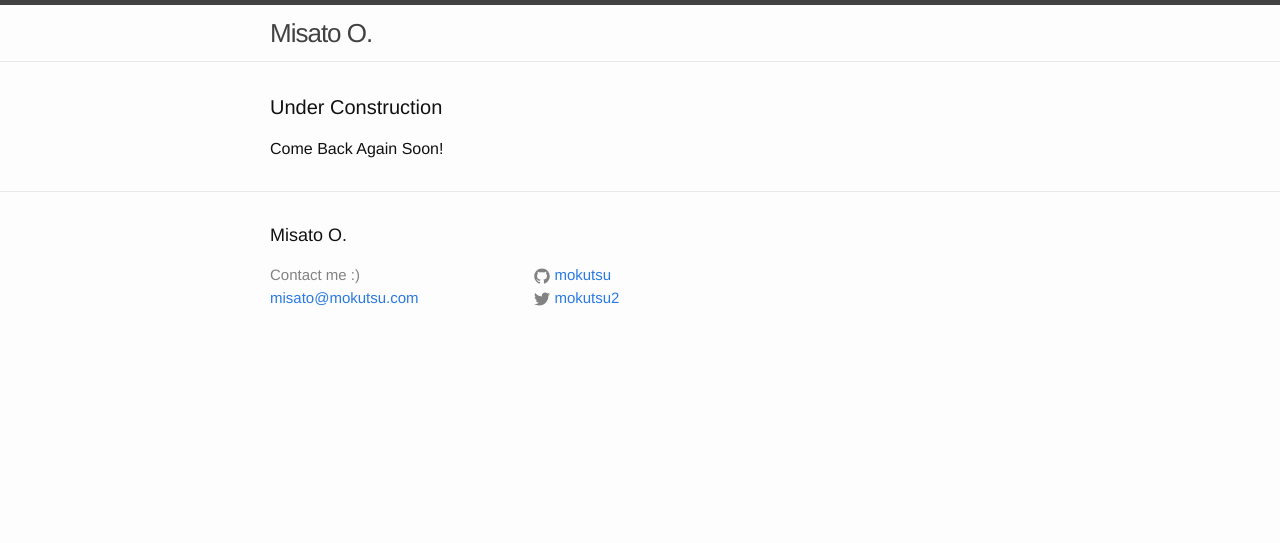
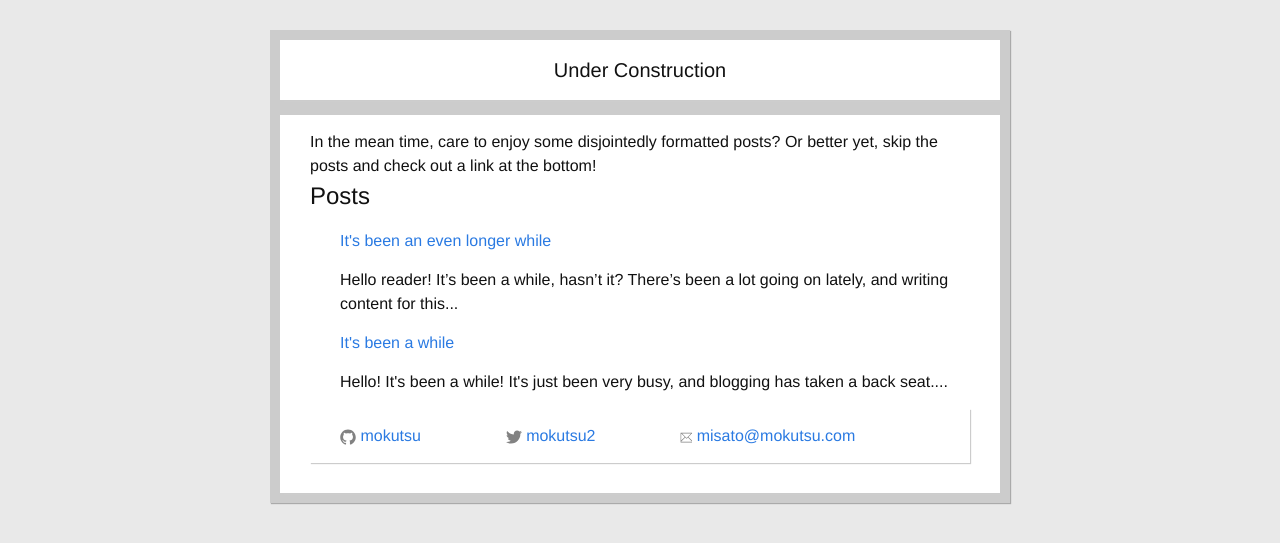
Before and after one commit to mokutsu/old_portfolio, a Jekyll site: the page built from index.md, in a window 1280 px wide. Shown: the top 543 px of the page. Built offline with Jekyll 4.4.1, drawn with Linux system fonts in a browser that asks for light colours.

Commit message:
switch to flexbox, design is hella ugly.

```diff
--- a/_config.yml
+++ b/_config.yml
@@ -25,6 +25,8 @@ github_username:  mokutsu
 # Build settings
 markdown: kramdown
 
+gems: [jekyll-paginate]
+
 paginate: 5
 paginate_path: "/_posts"
 gems:
--- /dev/null
+++ b/_includes/breezeicons-email.html
@@ -0,0 +1,23 @@
+<a href="mailto:{{ include.email }}?Subject=Hello!"><span class="icon icon--github">
+  <span class="icon icon--github">
+    <svg xmlns="http://www.w3.org/2000/svg" g viewBox="0 0 20 20" width="12px" height="12px">
+      <defs id="defs3051">
+        <style type="text/css" id="current-color-scheme">
+          .ColorScheme-Text {
+            color:#828282;
+          }
+          </style>
+      </defs>
+      <g
+         transform="translate(-421.71429,-525.79074)"
+          >
+        <path
+           style="opacity:1;fill:currentColor;fill-opacity:1;"
+           stroke-width="50000"
+           d="m 422.71429,528.79074 0,1 0,14 0,0.41406 0,0.58594 1,0 19,0 0,-0.58594 0,-0.41406 0,-1 0,-14 -0.0488,0 -0.95117,0 -17.53711,0 -0.46289,0 -1,0 z m 1,1 0.0488,0 5.97461,5.97656 -6.02344,6.02344 0,-12 z m 1.46289,0 15.07422,0 -7.53711,7.53711 -7.53711,-7.53711 z m 16.48828,0 0.0488,0 0,12 -6.02344,-6.02344 5.97461,-5.97656 z m -11.2207,6.68359 2.26953,2.26758 2.26953,-2.26758 6.26758,6.26758 0.46289,0.46289 0,0.58594 -18,0 0,-0.58594 0.46289,-0.46289 6.26758,-6.26758 z"
+           id="rect4144"
+          class="ColorScheme-Text"/>
+      </g>
+    </svg>
+    </span>
+    <span class="username">{{ include.email }}</span></a>
--- a/_layouts/default.html
+++ b/_layouts/default.html
@@ -5,7 +5,7 @@
 
   <body>
 
-    {% include header.html %}
+
 
     <main class="page-content" aria-label="Content">
       <div class="wrapper">
@@ -13,7 +13,7 @@
       </div>
     </main>
 
-    {% include footer.html %}
+    <!-- {% include footer.html %} -->
 
   </body>
 
--- a/_layouts/home.html
+++ b/_layouts/home.html
@@ -2,11 +2,36 @@
 layout: default
 ---
 
-<div class="home">
+<div class="home main-flex-container">
 
-  <h1 class="page-heading">Under Construction</h1>
-
-  Come Back Again Soon!
+  <h1 class="page-heading flex-underling">Under Construction</h1>
+  <div class="flex-underling">
+    <div>
+    In the mean time, care to enjoy some disjointedly formatted posts? Or better yet, skip the posts and check out a link at the bottom!<br/>
+    <h2>Posts </h2>
+    <ul>
+      {% for post in site.posts limit:2 %}
+        <li>
+          <a href="{{ post.url }}">{{ post.title }}</a>
+          <p>{{ post.excerpt | truncatewords:20 }}</p>
+        </li>
+      {% endfor %}
+    </ul>
+    <div>
+    <div>
+    <ul class="social-media-list flex-underling">
+      <li class='social-point flex-lackey'>
+        {% include icon-github.html username=site.github_username %}
+      </li>
+      <li class='social-point flex-lackey'>
+        {% include icon-twitter.html username=site.twitter_username %}
+      </li>
+      <li class='social-point flex-lackey'>
+        {% include breezeicons-email.html email=site.email %}
+      </li>
+    </ul>
+  </div>
+  </div>
 
 
 </div>
--- a/_posts/2016-10-25-returning.markdown
+++ b/_posts/2016-10-25-returning.markdown
@@ -1,13 +1,11 @@
 ---
 layout: post
-title:  "It's been a while"
+title:  "It's been an even longer while"
 date:   2016-10-25 08:50:15 -0400
 categories: webdev
 ---
 
-Hello reader!
-
-It’s been a while, hasn’t it?  There’s been a lot going on lately, and writing content for this blog has fallen to the side. Neglected, like a cactus plant a friend might have gifted you a while ago, and you left on the window sill so it could enjoy the summer sun light, but then promptly forgot about because it’s been so good on its own, and are only remembering now that we’re talking about neglected things… *be right back!*
+Hello reader! It’s been a while, hasn’t it?  There’s been a lot going on lately, and writing content for this blog has fallen to the side. Neglected, like a cactus plant a friend might have gifted you a while ago, and you left on the window sill so it could enjoy the summer sun light, but then promptly forgot about because it’s been so good on its own, and are only remembering now that we’re talking about neglected things… *be right back!*
 
 Anyways, getting back on track, I’ll be breaking this up into multiple sections, since there is so much that i want to write, and no one wants to read a long, winding, mess of an article (myself included). Below are some of the proposed topics:
 
--- a/_sass/minima/_base.scss
+++ b/_sass/minima/_base.scss
@@ -196,3 +196,44 @@ pre {
     fill: $grey-color;
   }
 }
+
+/**
+* Flex Containers
+**/
+
+.main-flex-container {
+  background-color: #ccc;
+  display: flex;
+  flex-direction: column;
+  flex-wrap: nowrap;
+  justify-content: flex-start;
+  align-items: stretch;
+  padding: 10px;
+    box-shadow: 1px 1px 1px #aaa;
+}
+
+li {
+  list-style: none;
+}
+.flex-underling {
+  background-color: white;
+  flex-grow: 1;
+  align-self: auto;
+  display: flex;
+  flex-direciton: row;
+  justify-content: center;
+  align-items: flex-end;
+  padding: 15px 30px;
+  box-shadow: 1px 1px 1px #ccc;
+
+
+}
+
+.flex-lackey {
+  flex-grow: 1;
+  align-self: auto;
+}
+
+body {
+  background-color: #e9e9e9;
+}
```
Also changed, not shown: _posts/2017-03-05-welcome-to-jekyll.markdown (deleted, +0 -25 lines), plan/2016-11-16-learning-python.markdown (renamed from _posts/2016-11-16-learning-python.markdown).
